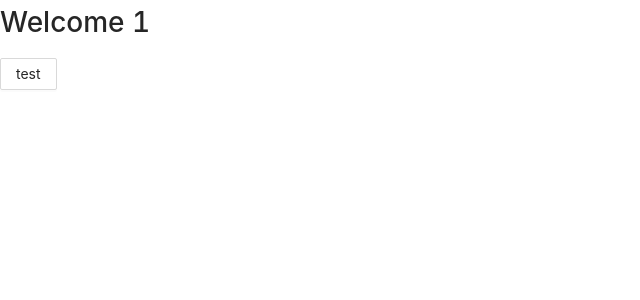
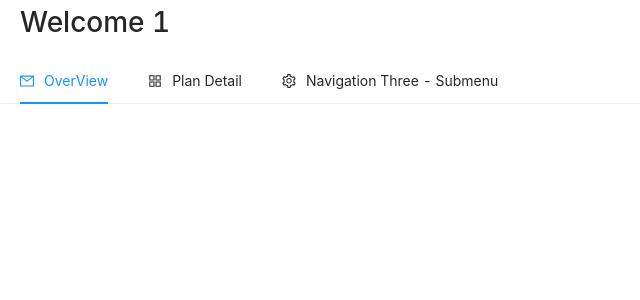
Before and after one commit to dragonhyh123/to-do-list, a React (Create React App) app: page /board/1 in a window 1280 px wide. Shown: the top 300 px of the page, without its empty margins (0-640 px from the left). Built offline with nearby package versions, Linux system fonts and the light colour scheme.

Commit message:
new version

```diff
--- a/src/Board.tsx
+++ b/src/Board.tsx
@@ -1,25 +1,54 @@
 import * as React from 'react';
-import {Button} from 'antd';
-import * as Lodash from 'lodash';
+import { Button, Menu } from 'antd';
+import { MailOutlined, AppstoreOutlined, SettingOutlined } from '@ant-design/icons';
+import '../style/App.scss';
 
 const useState = React.useState;
+const { SubMenu } = Menu;
 
-interface titleBarProps{
-    name:string;
+//webpack创建了一个全局变量process.env.NODE_ENV,用来区分不同的状态，同时可以在程序中区分程序状态
+// if(process.env.NODE_ENV==='development'){
+//     console.log("this is development")
+// }else if(process.env.NODE_ENV==='production'){
+//     console.log("this is production")
+// }
+
+function Title(props:any){
+    return(
+        <div>
+            <h1 className="boardTitle">{`Welcome ${props.text}`}</h1>
+        </div>
+    );
 }
 
-function TitleBar(props?:titleBarProps){
-    const[state,setState] = useState({name:"Visitor"});
+function TitleBar(props: any) {
+    const [state, setState] = useState({ current: 'mail' });
+    const { current } = state;
 
-    if(props.name==="dragonhyh123"){
-        setState({name:"Administrator"})
+    function handleClick(event:any) {
+        console.log('click ', event);
+        setState({ current: event.key });
     }
 
-    return(
-        <div>
-            Hello {this.state.name}
-        </div>
-    );
+    return (
+        <Menu onClick={handleClick} selectedKeys={[current]} mode="horizontal">
+            <Menu.Item key="mail" icon={<MailOutlined />}>
+                OverView
+            </Menu.Item>
+            <Menu.Item key="app" icon={<AppstoreOutlined />}>
+                Plan Detail
+            </Menu.Item>
+            <SubMenu key="SubMenu" icon={<SettingOutlined />} title="Navigation Three - Submenu">
+                <Menu.ItemGroup title="Item 1">
+                    <Menu.Item key="setting:1">Option 1</Menu.Item>
+                    <Menu.Item key="setting:2">Option 2</Menu.Item>
+                </Menu.ItemGroup>
+                <Menu.ItemGroup title="Item 2">
+                    <Menu.Item key="setting:3">Option 3</Menu.Item>
+                    <Menu.Item key="setting:4">Option 4</Menu.Item>
+                </Menu.ItemGroup>
+            </SubMenu>
+        </Menu>);
 }
 
 export class Board extends React.Component<any, any>{
@@ -28,22 +57,15 @@ export class Board extends React.Component<any, any>{
         this.onClick = this.onClick.bind(this);
     }
 
-    onClick(event){
+    onClick(event) {
         this.props.history.goBack();
     }
 
     render() {
-        // return(<TitleBar name={"dragonhyh123"}/>);
-
-        //webpack创建了一个全局变量process.env.NODE_ENV,用来区分不同的状态，同时可以在程序中区分程序状态
-        // if(process.env.NODE_ENV==='development'){
-        //     console.log("this is development")
-        // }else if(process.env.NODE_ENV==='production'){
-        //     console.log("this is production")
-        // }
-        return <div>
-                 <h1>{`Welcome ${this.props.match.params.text}`}</h1>
-                 <Button onClick={this.onClick}>test</Button>
-               </div>;
+        return (
+        <div>
+            <Title text={this.props.match.params.text}/>
+            <TitleBar/>
+        </div>);
     }
 }
--- a/style/App.scss
+++ b/style/App.scss
@@ -21,3 +21,8 @@
     align-items: center;
   }
 }
+
+.boardTitle{
+  display: block;
+  margin-left: 20px;
+}
```
